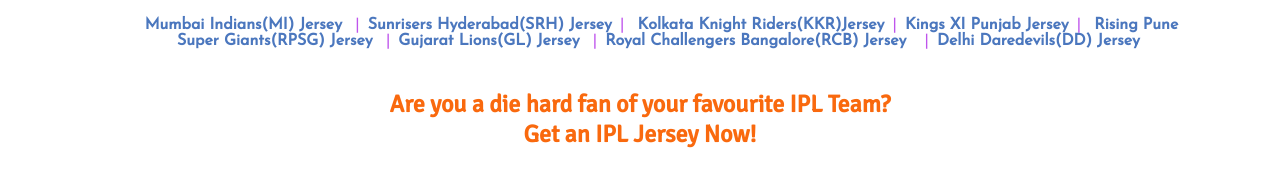
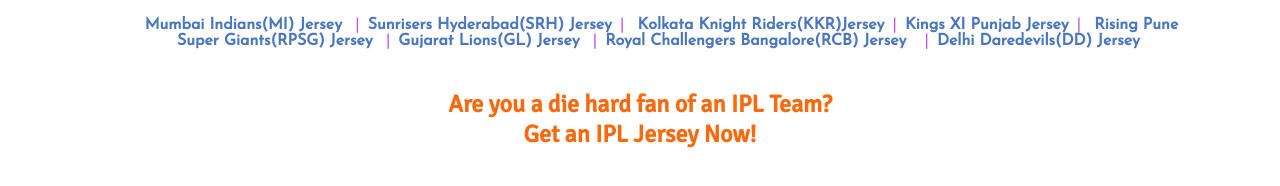
Before and after one commit to anilabburi/gate, a plain HTML site: page index.html in a window 1280 px wide. Shown: the part 98-284 px from the top of the page. Drawn offline with Linux system fonts and the light colour scheme; a web font is replaced by a local one.

Commit message:
Update index.html

```diff
--- a/index.html
+++ b/index.html
@@ -150,7 +150,7 @@ footer{
 </nav>
 
 <section>
-	<h2 id="ask">Are you a die hard fan of your favourite IPL Team? <br> Get an IPL Jersey Now! </h2>
+	<h2 id="ask">Are you a die hard fan of an IPL Team? <br> Get an IPL Jersey Now! </h2>
 
 	<div id="jersey">
 
```
